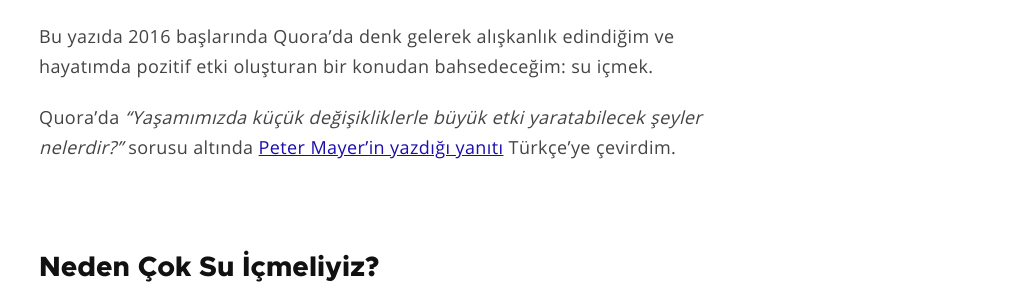
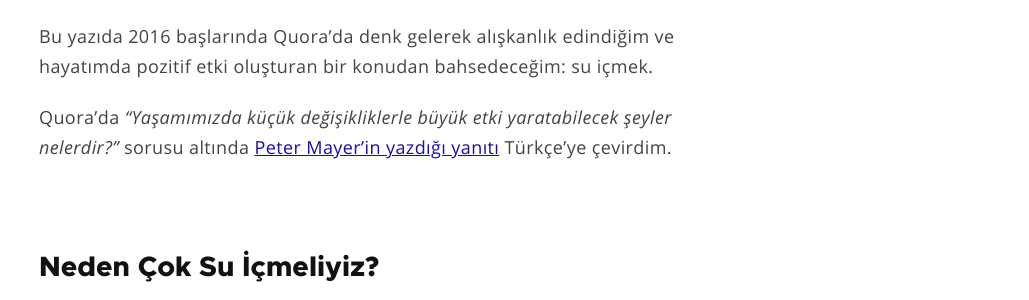
Before and after one commit to burakekici/burakekici.github.io, a Jekyll site: the page built from _posts/2020-05-19-su.md, in a window 1280 px wide. Shown: the part 260-560 px from the top of the page, without its empty margins (251-1280 px from the left). Built offline with Jekyll 4.4.1, drawn with Linux system fonts in a browser that asks for light colours; comment, search, counter and statistics services are not loaded.

Commit message:
Italic font is added.

```diff
--- a/_sass/base/fontface.scss
+++ b/_sass/base/fontface.scss
@@ -12,3 +12,13 @@
 	font-family: "EkiciDefault";
 	src: url("../assets/fonts/OpenSans-Regular.ttf");
 }
+
+@font-face {
+	font-family: "EkiciDefaultBold";
+	src: url("../assets/fonts/OpenSans-Bold.ttf")
+}
+
+@font-face {
+	font-family: "EkiciDefaultItalic";
+	src: url("../assets/fonts/OpenSans-Italic.ttf")
+}
--- a/_sass/base/general.sass
+++ b/_sass/base/general.sass
@@ -45,6 +45,17 @@ p
 strong
 	font-weight: 900
 	color: #000
+
+//p
+//	strong
+//		font-family: $fontSansBold
+
+p
+	em
+		font-family: $fontSansItalic
+
+em
+	font-style: normal
 
 ul,
 ol
--- a/_sass/base/variables.sass
+++ b/_sass/base/variables.sass
@@ -1,6 +1,7 @@
 $fontTitle: "EkiciTitle", Helvetica, Arial, sans-serif
 $fontSans: "EkiciDefault", Helvetica, Arial, sans-serif
-$fontSansItalic: "EkiciDefault", Helvetica, Arial, sans-serif
+$fontSansItalic: "EkiciDefaultItalic", "EkiciDefault", Helvetica, Arial, sans-serif
+$fontSansBold: "EkiciDefaultBold", Helvetica, Arial, sans-serif
 $fontQuote: "EkiciQuote", Helvetica, Arial, sans-serif
 $fontMonospace: "Consolas", Liberation Mono, Menlo, Courier, monospace
 
```
